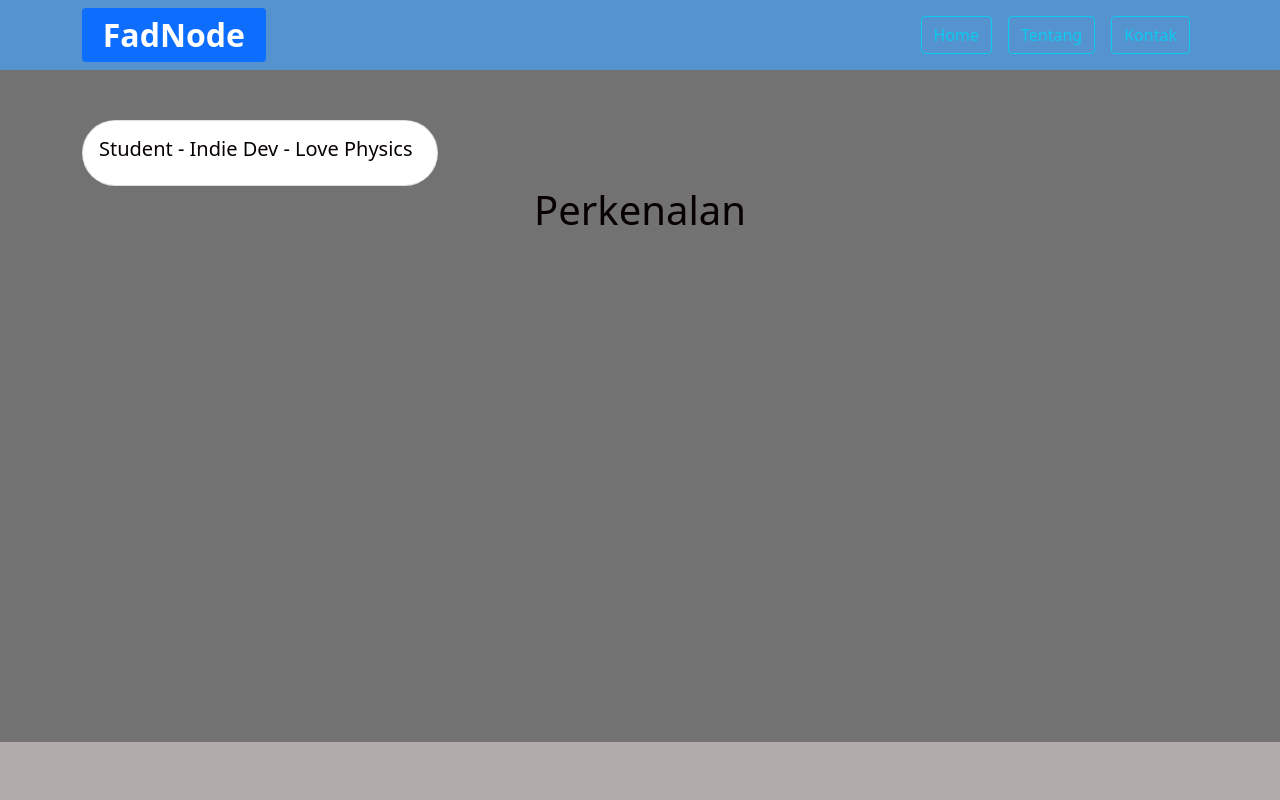
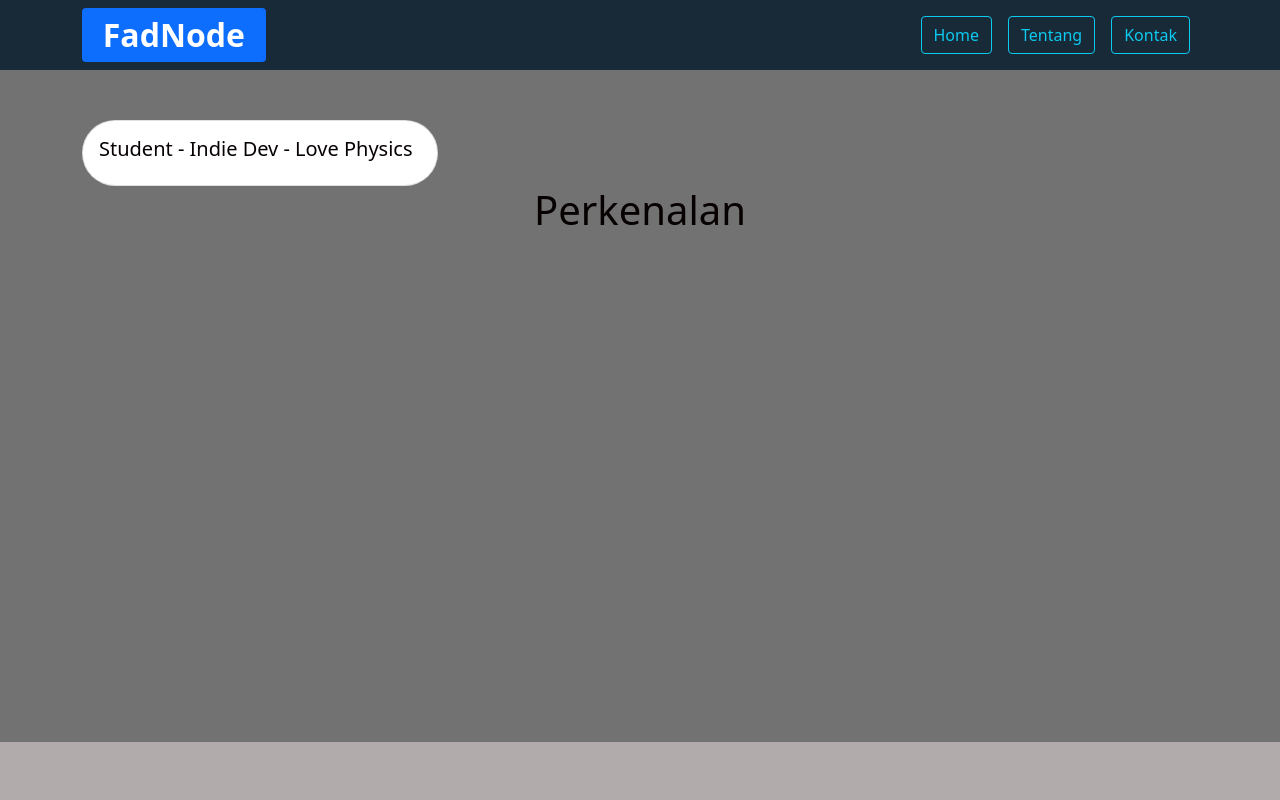
Before and after one commit to FadlyAbd/FadfirstNode, a website: page public/index.html in a window 1280 px wide. Shown: the top 800 px of the page. Drawn offline with nearby package versions, Linux system fonts and the light colour scheme; files whose address does not match are found by name.

Commit message:
Initial commit

```diff
--- a/public/index.html
+++ b/public/index.html
@@ -47,7 +47,7 @@
  </head>
  <body>
   <header class="site-header">
-    <nav class="navbar navbar-expand-lg navbar-light fixed-top" style="background-color: #5593ce;">
+    <nav class="navbar navbar-expand-lg navbar-light fixed-top" style="background-color: #182938;">
 
         <div class="container">
             <div style="margin-right: auto; margin-left: auto;">
```
